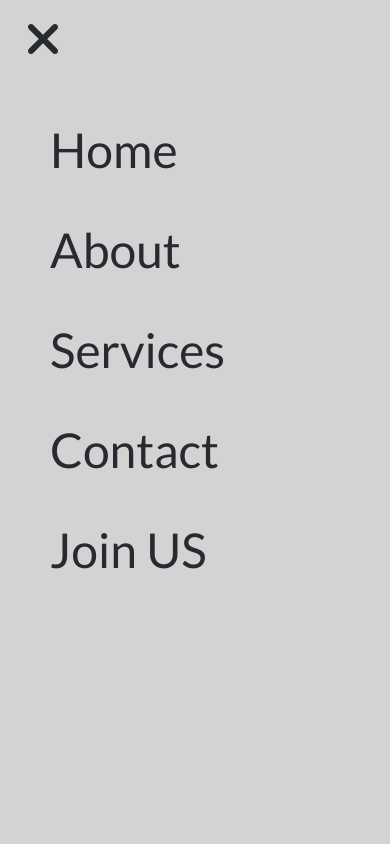
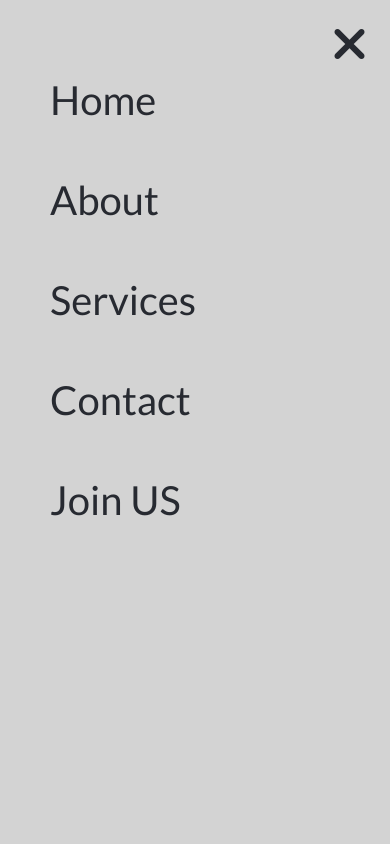
Before and after one commit to Mhamad-Raad/Hitex, a website: page index.html in a window 390 px wide. Both pictures are taken after a click on the icon 46 px from the left and 39 px from the top of the page. Shown: the top 844 px of the page. Drawn offline with Linux system fonts and the light colour scheme.

Commit message:
fix linter errors

```diff
--- a/CSS/Navigation.css
+++ b/CSS/Navigation.css
@@ -6,7 +6,7 @@
   position: absolute;
   z-index: 100;
   left: 25px;
-  top: 15px;
+  top: 20px;
   color: var(--Secondary-Color);
 }
 
@@ -24,23 +24,22 @@
   list-style: none;
   display: flex;
   flex-direction: column;
-  margin-top: 100px !important;
+  margin-top: 50px !important;
   height: 100%;
 }
 
 .mobile-nav-item {
   font-family: var(--Primary-Font);
-  font-size: 3em;
+  font-size: 2.5em;
   color: var(--Secondary-Color);
   width: inherit;
   padding: 10px 10px;
   line-height: 100px;
 }
 
-.mobile-close-menu {
+#mobile-close-menu {
   position: absolute;
-  top: 10;
-  right: 0;
+  left: 85% !important;
   font-size: 3em;
   cursor: pointer;
   color: var(--Secondary-Color);
--- a/js/speakers.js
+++ b/js/speakers.js
@@ -27,7 +27,7 @@ const obj = [
 const speakerSection = document.querySelector('.speakers');
 
 window.onload = () => {
-  for(var i = 0; i < obj.length; i++) {
+  for(let i = 0; i < obj.length; i += 1) {
     speakerSection.innerHTML += `
     <div class="speaker-box">
 
@@ -43,7 +43,8 @@ window.onload = () => {
       <p class="speaker-desc">${obj[i].desc}</p>
     </div>
   </div>
+    `;
 
-    `;
   }
+
 };
```
Also changed, not shown: js/navigation.js (+7 -7 lines).
